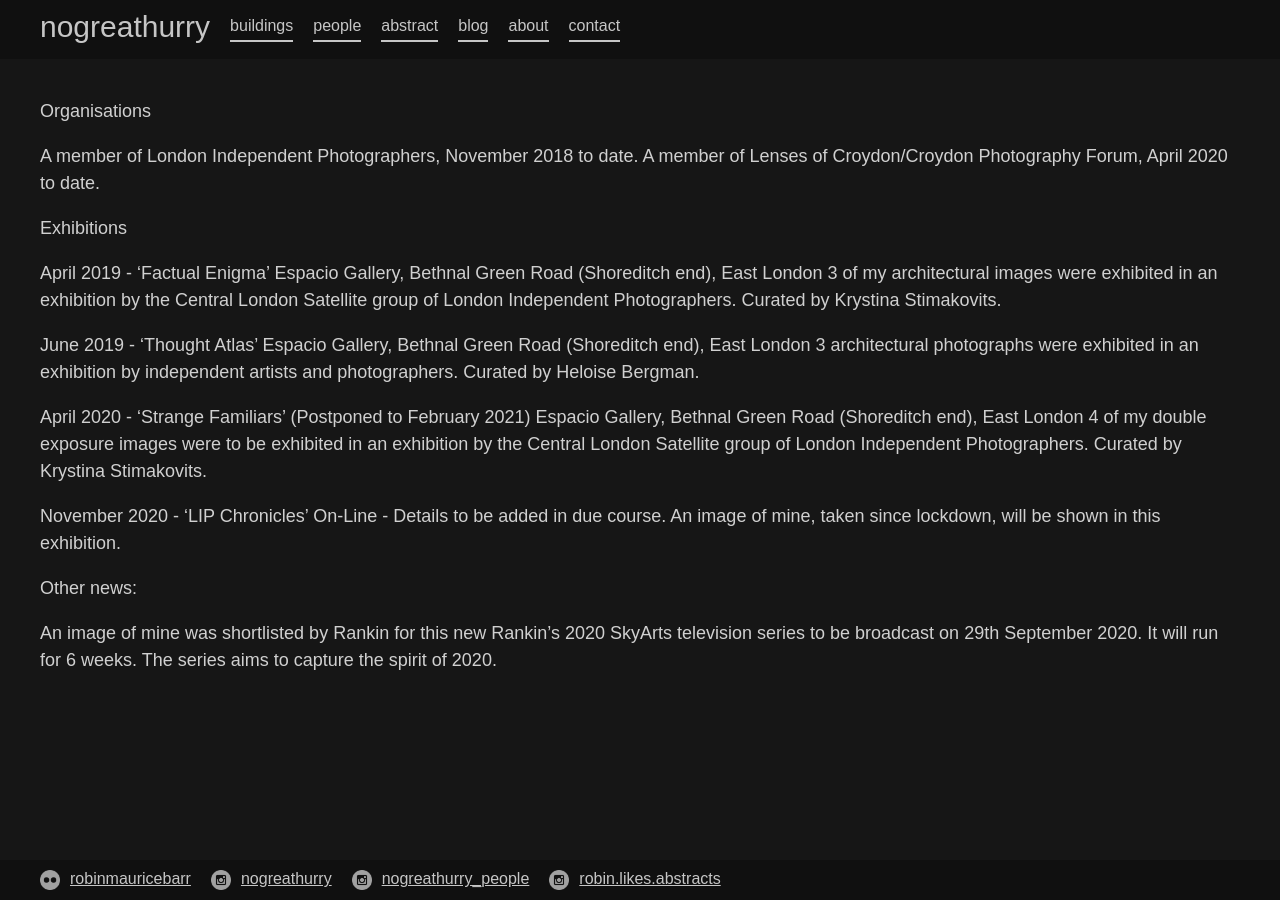
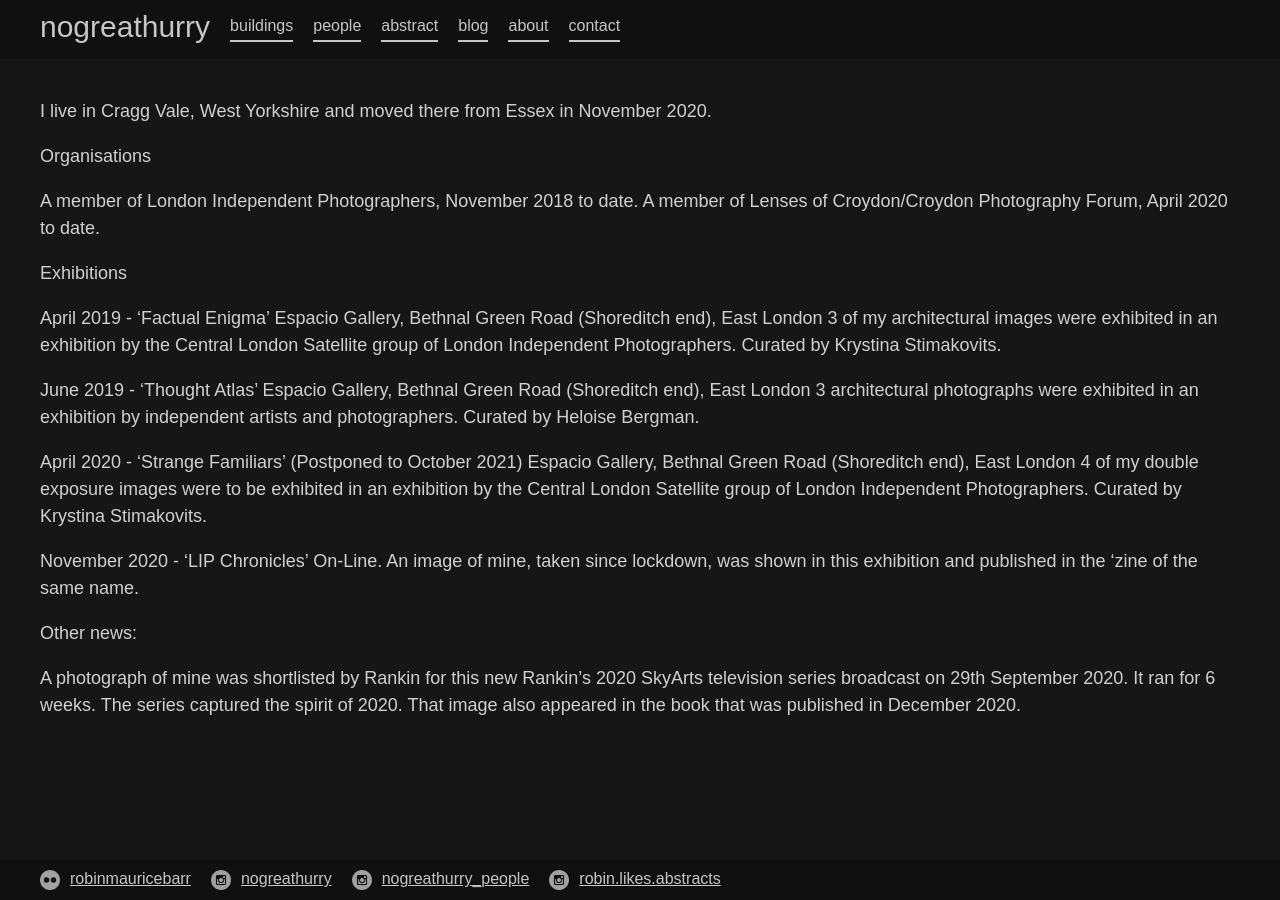
Before and after one commit to 987poiuytrewq/nogreathurry, a Jekyll site: the page built from blog.md, in a window 1280 px wide. Built offline with Jekyll 4.4.1, drawn with Linux system fonts in a browser that asks for light colours.

Commit message:
Updated Blog

```diff
--- a/blog.md
+++ b/blog.md
@@ -2,6 +2,8 @@
 title: blog
 layout: blog
 ---
+
+I live in Cragg Vale, West Yorkshire and moved there from Essex in November 2020.
 
 Organisations
 
@@ -18,14 +20,13 @@ June 2019 - 'Thought Atlas'
 Espacio Gallery, Bethnal Green Road (Shoreditch end), East London
 3 architectural photographs were exhibited in an exhibition by independent artists and photographers. Curated by Heloise Bergman.
 
-April 2020 - 'Strange Familiars' (Postponed to February 2021)
+April 2020 - 'Strange Familiars' (Postponed to October 2021)
 Espacio Gallery, Bethnal Green Road (Shoreditch end), East London
 4 of my double exposure images were to be exhibited in an exhibition by the Central London Satellite group of London Independent Photographers. Curated by Krystina Stimakovits.
 
 November 2020 - 'LIP Chronicles'
-On-Line - Details to be added in due course.
-An image of mine, taken since lockdown, will be shown in this exhibition.
+On-Line. An image of mine, taken since lockdown, was shown in this exhibition and published in the 'zine of the same name.
 
 Other news:
 
-An image of mine was shortlisted by Rankin for this new Rankin's 2020 SkyArts television series to be broadcast on 29th September 2020.  It will run for 6 weeks. The series aims to capture the spirit of 2020.
+A photograph of mine was shortlisted by Rankin for this new Rankin's 2020 SkyArts television series broadcast on 29th September 2020.  It ran for 6 weeks. The series captured the spirit of 2020. That image also appeared in the book that was published in December 2020.
```
